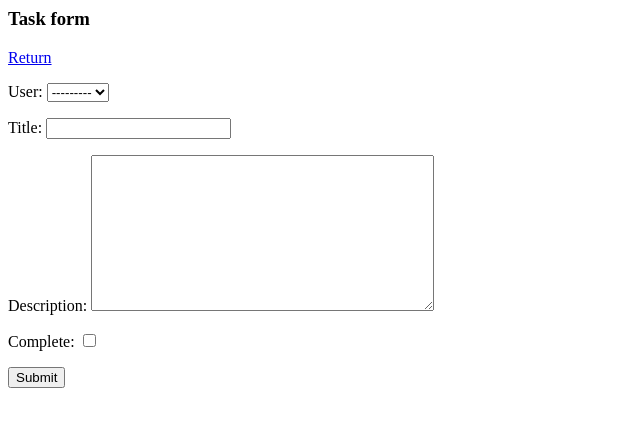
After one commit to radek54148/python_project, a Django app: page /task-create/ in a window 1280 px wide. The commit adds this page. Shown: the top 427 px of the page, without its empty margins (0-640 px from the left). Run offline with Django 5.2, Linux system fonts and the light colour scheme; data comes from the database, SQL or seed files in the repository; both versions use the stored data as it was after the commit.

Commit message:
task create

```diff
--- /dev/null
+++ b/base/templates/base/task_form.html
@@ -0,0 +1,7 @@
+<h3>Task form</h3>
+<a href="{% url 'tasks' %}">Return</a>
+<form method="POST" action="">
+    {% csrf_token %}
+    {{form.as_p}}
+    <input type="submit" value ="Submit">
+</form>
--- a/base/templates/base/task_list.html
+++ b/base/templates/base/task_list.html
@@ -1,5 +1,5 @@
 <h1>To do lista</h1>
-
+<a href="{% url 'task-create' %}">Add task</a>
 <table>
     <tr>
         <th>Item</th>
--- a/base/urls.py
+++ b/base/urls.py
@@ -1,7 +1,8 @@
 from django.urls import path
-from .views import TaskList, TaskDetail
+from .views import TaskList, TaskDetail, TaskCreate
 
 urlpatterns = [
   path('', TaskList.as_view(), name='tasks'),
   path('task/<int:pk>/', TaskDetail.as_view(), name='task'),
+  path('task-create/', TaskCreate.as_view(), name='task-create'),
 ]
--- a/base/views.py
+++ b/base/views.py
@@ -1,6 +1,8 @@
 from django.shortcuts import render
 from django.views.generic.list import ListView
 from django.views.generic.detail import DetailView
+from django.views.generic.edit import CreateView
+from django.urls import reverse_lazy
 from .models import Task
 
 class TaskList(ListView):
@@ -11,3 +13,8 @@ class TaskDetail(DetailView):
   model = Task
   context_object_name = 'task'
   template_name = 'base/task.html'
+
+class TaskCreate(CreateView):
+  model = Task
+  fields = '__all__'
+  success_url = reverse_lazy('tasks')
```
Also changed, not shown: db.sqlite3.
